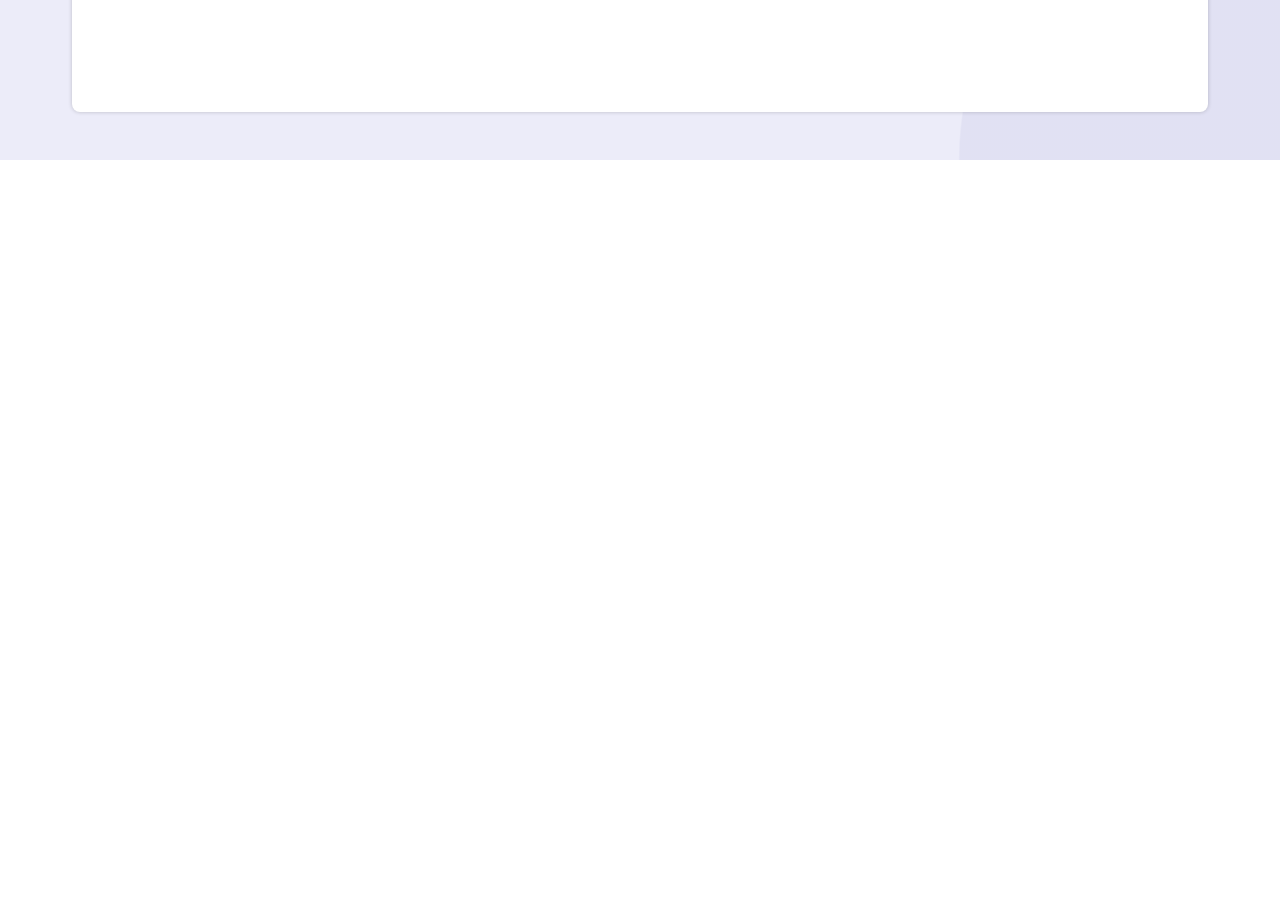
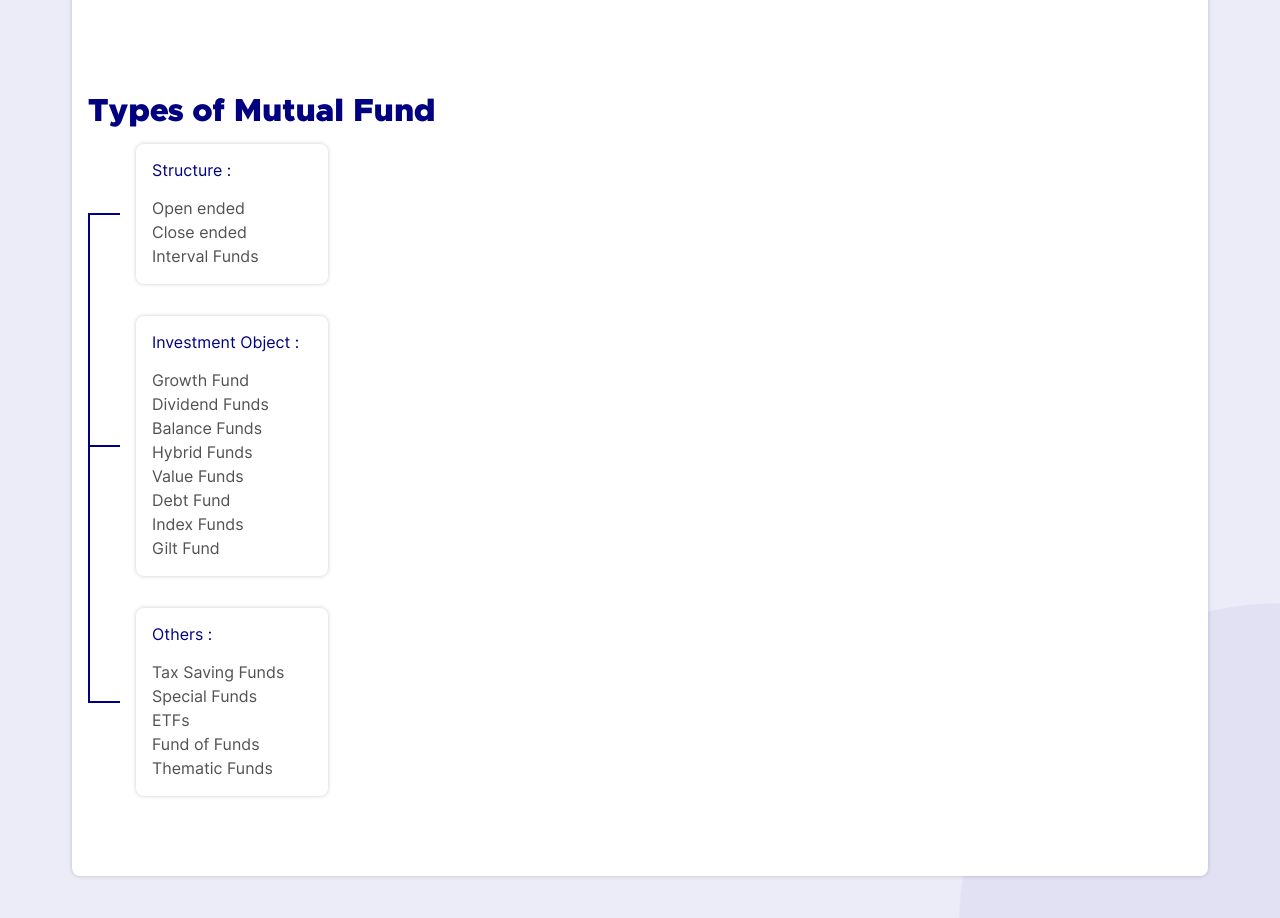
Before and after one commit to FUNDLINE/FUNDLINE-website, an Angular app: page /mutual-fund in a window 1280 px wide. Shown: the part 1520-2438 px from the top of the page. Before the commit the page ends 1680 px from the top, so only its background shows below. Built offline with nearby package versions, Linux system fonts and the light colour scheme.

Commit message:
Added mutual-fund-types

```diff
--- a/src/app/mutual-fund/mutual-fund.component.css
+++ b/src/app/mutual-fund/mutual-fund.component.css
@@ -19,9 +19,6 @@
   color: var(--accent-900);
 }
 
-.section-text {
-}
-
 .section-text>p,
 .section-text>ol>li{
   padding: 1rem 0;
@@ -36,3 +33,85 @@
   margin: auto;
   padding: 2rem;
 }
+
+.mf-type {
+  display: grid;
+  grid-template-columns: 2rem 14rem;
+  grid-template-rows: auto auto auto;
+}
+
+/******************
+  hierarchy arrow
+******************/
+.arrow-start,
+.arrow-mid,
+.arrow-end {
+  grid-column: 1/ span 1;
+  position: relative;
+  z-index: 1;
+}
+
+.arrow-start {
+  grid-row: 1/ span 1;
+}
+.arrow-mid {
+  grid-row: 2/ span 1;
+}
+
+.arrow-end {
+  grid-row: 3/ span 1;
+}
+
+.arrow-start::before,
+.arrow-start::after,
+.arrow-mid::before,
+.arrow-mid::after,
+.arrow-end::before,
+.arrow-end::after {
+  content: "";
+  position: absolute;
+  z-index: 9;
+  height: 50%;
+  width: 100%;
+  box-sizing: border-box;
+  --stroke: 2px solid var(--accent-900);
+  --stroke-half: 1px solid var(--accent-900);
+}
+
+.arrow-start::before,
+.arrow-mid::before,
+.arrow-end::before {
+  top: 0%;
+  /* background-color: pink; */
+  border-bottom: var(--stroke-half);
+}
+.arrow-start::after,
+.arrow-mid::after,
+.arrow-end::after {
+  top: 50%;
+  /* background-color: lightblue; */
+  border-top: var(--stroke-half);
+}
+
+.arrow-start::after,
+.arrow-mid::before,
+.arrow-mid::after,
+.arrow-end::before {
+  border-left: var(--stroke);
+}
+/******************/
+
+
+
+.type1, .type2, .type3 {
+  margin: 1rem;
+}
+
+.type-title {
+  padding-bottom: 1rem;
+  color: var(--accent-900);
+}
+
+.type-list>li {
+  line-height: 1.5rem;
+}
--- a/src/app/mutual-fund/mutual-fund.component.html
+++ b/src/app/mutual-fund/mutual-fund.component.html
@@ -84,6 +84,45 @@
           </ol>
         </div>
       </div>
+      <div class="section">
+        <h2 class="section-heading">Types of Mutual Fund</h2>
+        <div class="section-text mf-type">
+          <div class="arrow-start"></div>
+          <div class="arrow-mid"></div>
+          <div class="arrow-end"></div>
+          <div class="card type1">
+            <p class="type-title">Structure :</p>
+            <ul class="type-list">
+              <li>Open ended</li>
+              <li>Close ended</li>
+              <li>Interval Funds</li>
+            </ul>
+          </div>
+          <div class="card type2">
+            <p class="type-title">Investment Object :</p>
+            <ul class="type-list">
+              <li>Growth Fund</li>
+              <li>Dividend Funds</li>
+              <li>Balance Funds</li>
+              <li>Hybrid Funds</li>
+              <li>Value Funds</li>
+              <li>Debt Fund</li>
+              <li>Index Funds</li>
+              <li>Gilt Fund</li>
+            </ul>
+          </div>
+          <div class="card type3">
+            <p class="type-title">Others :</p>
+            <ul class="type-list">
+              <li>Tax Saving Funds</li>
+              <li>Special Funds</li>
+              <li>ETFs</li>
+              <li>Fund of Funds</li>
+              <li>Thematic Funds</li>
+            </ul>
+          </div>
+        </div>
+      </div>
     </div>
   </div>
 </div>
```
Also changed, not shown: src/assets/mutual-fund/arrow_mobile.svg (added).
